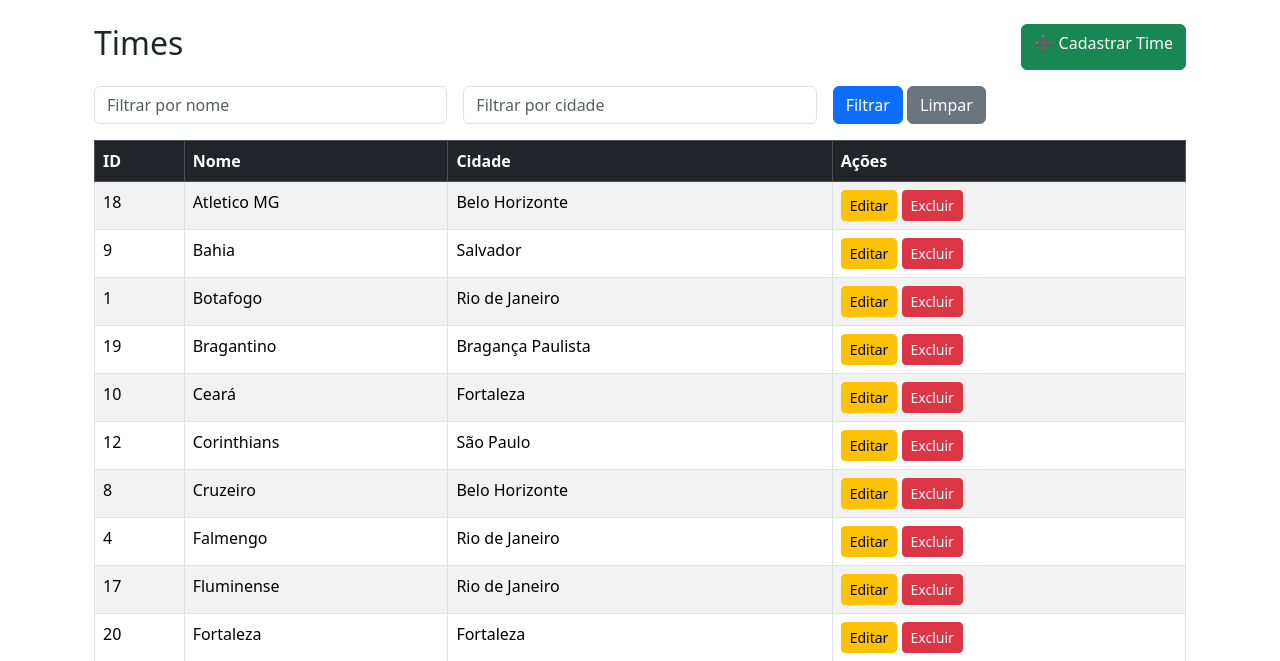
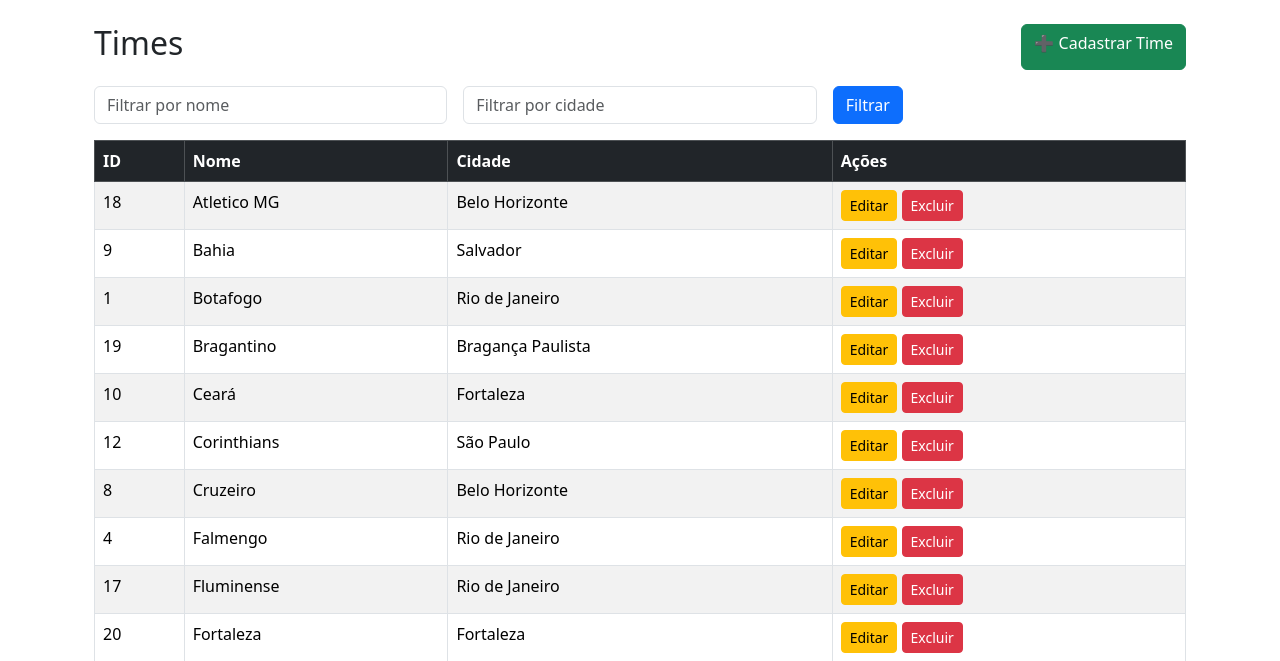
Before and after one commit to anaa-amaral/futebol_em_crud, a PHP site: page /public/times/read.php in a window 1280 px wide. Shown: the part 56-717 px from the top of the page. Run offline with PHP 8.4, Linux system fonts and the light colour scheme; data comes from the database, SQL or seed files in the repository.

Commit message:
add - tirando limpar filtro de times

```diff
--- a/public/times/read.php
+++ b/public/times/read.php
@@ -87,8 +87,7 @@
         </div>
         <div class="col-md-4">
             <button type="submit" class="btn btn-primary">Filtrar</button>
-            <a href="index.php" class="btn btn-secondary">Limpar</a>
-        </div>
+            </div>
     </form>
 
     <!-- Tabela -->
```
